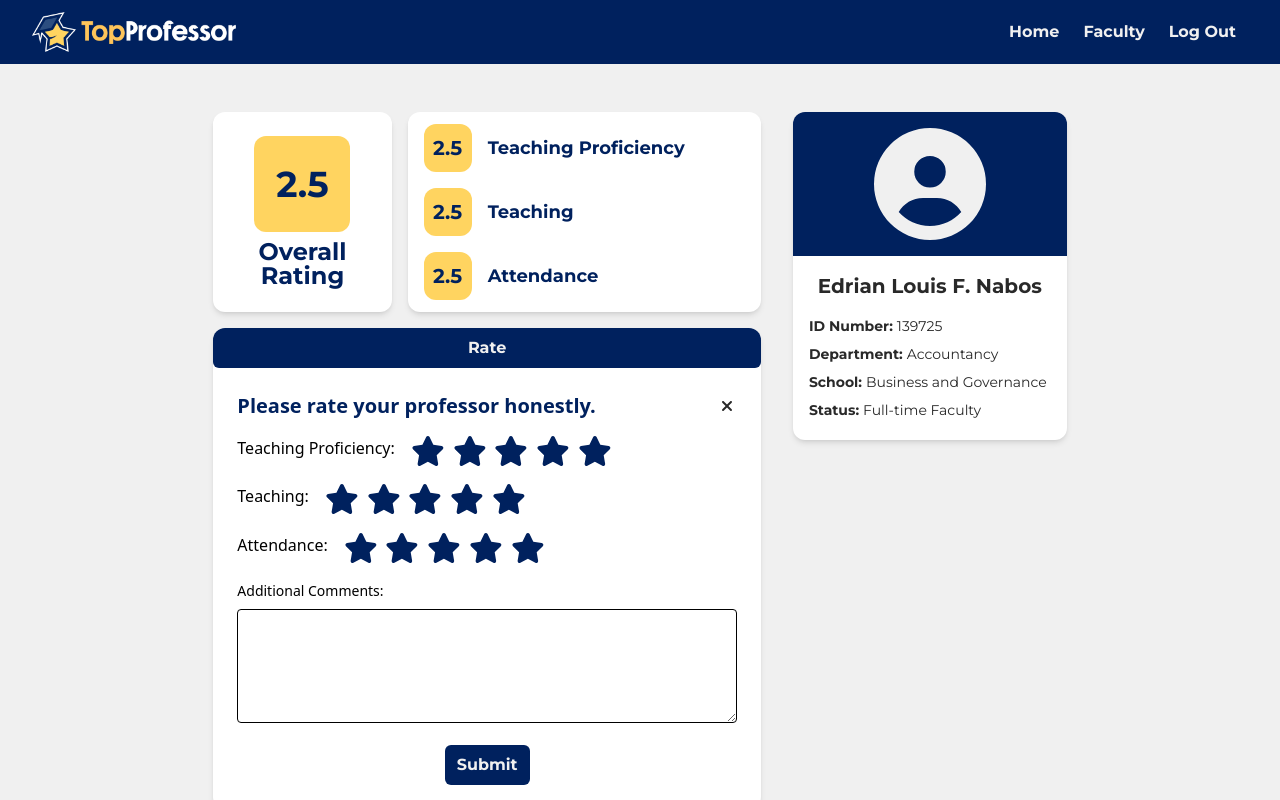
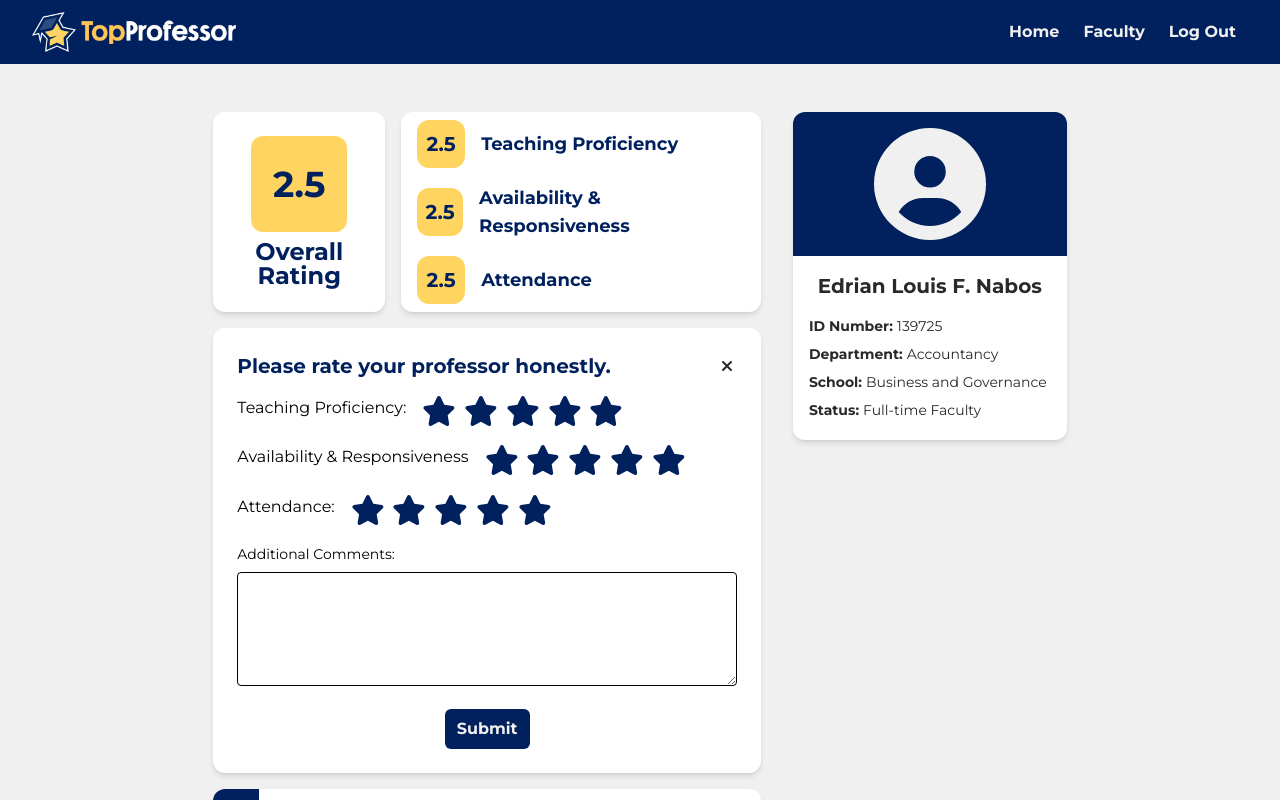
Before and after one commit to ethrlcalio/topProfessor, a React (Vite) app in the folder fullstack_dev/frontend/: page /professor in a window 1280 px wide. Both pictures are taken after a click on the button "Rate". Shown: the top 800 px of the page. Built offline with nearby package versions, Linux system fonts and the light colour scheme.

Commit message:
Simplified code logic and structure
Shortened code and implemented dynamic rendering of minor rating component

```diff
--- a/fullstack_dev/frontend/package.json
+++ b/fullstack_dev/frontend/package.json
@@ -31,6 +31,6 @@
     "eslint-plugin-react-refresh": "^0.4.6",
     "postcss": "^8.4.38",
     "tailwindcss": "^3.4.3",
-    "vite": "^5.2.0"
+    "vite": "^5.2.11"
   }
 }
--- a/fullstack_dev/frontend/src/components/AddButton.jsx
+++ b/fullstack_dev/frontend/src/components/AddButton.jsx
@@ -14,9 +14,12 @@ const AddButton = () => {
 
   return (
     <>
-      <button className="w-full bg-penn-blue text-anti-flash text-md font-semibold hover:bg-mustard hover:text-penn-blue font-montserrat px-4 py-2 rounded-md" onClick={openModal}>
+      {!isModalOpen && (
+        <button className="w-full bg-penn-blue text-anti-flash text-md font-semibold hover:bg-mustard hover:text-penn-blue font-montserrat px-4 py-2 rounded-md" onClick={openModal}>
         Rate
       </button>
+      )}
+
       <RatingModal isOpen={isModalOpen} onClose={closeModal} /> {/* Render the RatingModal component */}
     </>
   );
--- a/fullstack_dev/frontend/src/components/MinorRating.jsx
+++ b/fullstack_dev/frontend/src/components/MinorRating.jsx
@@ -1,22 +1,7 @@
 import React from 'react';
 
 const MinorRating = ({ metric }) => {
-  let text;
-
-  // Depending on the value of the prop 'metric', set the appropriate text
-  switch(metric) {
-    case 'Teaching Proficiency':
-      text = 'Teaching Proficiency';
-      break;
-    case 'Teaching':
-      text = 'Teaching';
-      break;
-    case 'Attendance':
-      text = 'Attendance';
-      break;
-    default:
-      text = '';
-  }
+  let text = metric;
 
   return (
     <div className="flex flex-row gap-4 px-4 py-2 justify-center items-center">
--- a/fullstack_dev/frontend/src/components/RatingModal.jsx
+++ b/fullstack_dev/frontend/src/components/RatingModal.jsx
@@ -48,7 +48,7 @@ const RatingModal = ({ isOpen, onClose }) => {
     <>
       {isOpen && (
         <div className="modal-overlay"> {/* Use a unique class name for overlay */}
-          <div className="modal p-6"> {/* Use a unique class name for modal */}
+          <div className="modal p-6 font-montserrat"> {/* Use a unique class name for modal */}
             <div className="modal-header flex justify-between items-center mb-4">
               <h2 className="text-penn-blue text-xl font-bold">Please rate your professor honestly.</h2>
               <FontAwesomeIcon
@@ -63,7 +63,7 @@ const RatingModal = ({ isOpen, onClose }) => {
                 {renderStars('teachingProficiency')}
               </div>
               <div className="flex mb-4">
-                <span className="mr-4">Teaching:</span>
+                <span className="mr-4">Availability & Responsiveness</span>
                 {renderStars('teaching')}
               </div>
               <div className="flex mb-4">
--- a/fullstack_dev/frontend/src/pages/Faculty/ProfessorProfile.jsx
+++ b/fullstack_dev/frontend/src/pages/Faculty/ProfessorProfile.jsx
@@ -7,9 +7,12 @@ import AddButton from "../../components/AddButton";
 import EmptyBox from "../../components/EmptyBox";
 
 const ProfessorProfile = () => {
+  const metrics = ["Teaching Proficiency", "Availability & Responsiveness", "Attendance"];
+  {/* Testing Context providers */}
+
   return (
     <div class="bg-anti-flash min-h-full">
-      <div id="content" class="w-full flex justify-center items-center pt-12">
+      <div id="content" className="w-full flex justify-center items-center pt-12">
         <div class="w-2/3 flex flex-col-2 gap-8">
           <div class="w-2/3 h-full flex flex-col gap-4">
             {/* First Row */}
@@ -18,9 +21,9 @@ const ProfessorProfile = () => {
                 <MajorRating />
               </div>
               <div className="grow grow-y flex flex-col justify-center bg-white rounded-xl shadow-md">
-                <MinorRating metric="Teaching Proficiency" />
-                <MinorRating metric="Teaching" />
-                <MinorRating metric="Attendance" />
+                {metrics.map((metricEntry, index) =>(
+                  <MinorRating key={index} metric={metricEntry}/>
+                ))}
               </div>
             </div>
             {/* Second Row */}
--- /dev/null
+++ b/package.json
@@ -0,0 +1,5 @@
+{
+  "dependencies": {
+    "axios": "^1.6.8"
+  }
+}
```
Also changed, not shown: 2 other files (tests, documents, lock files or other folders).
